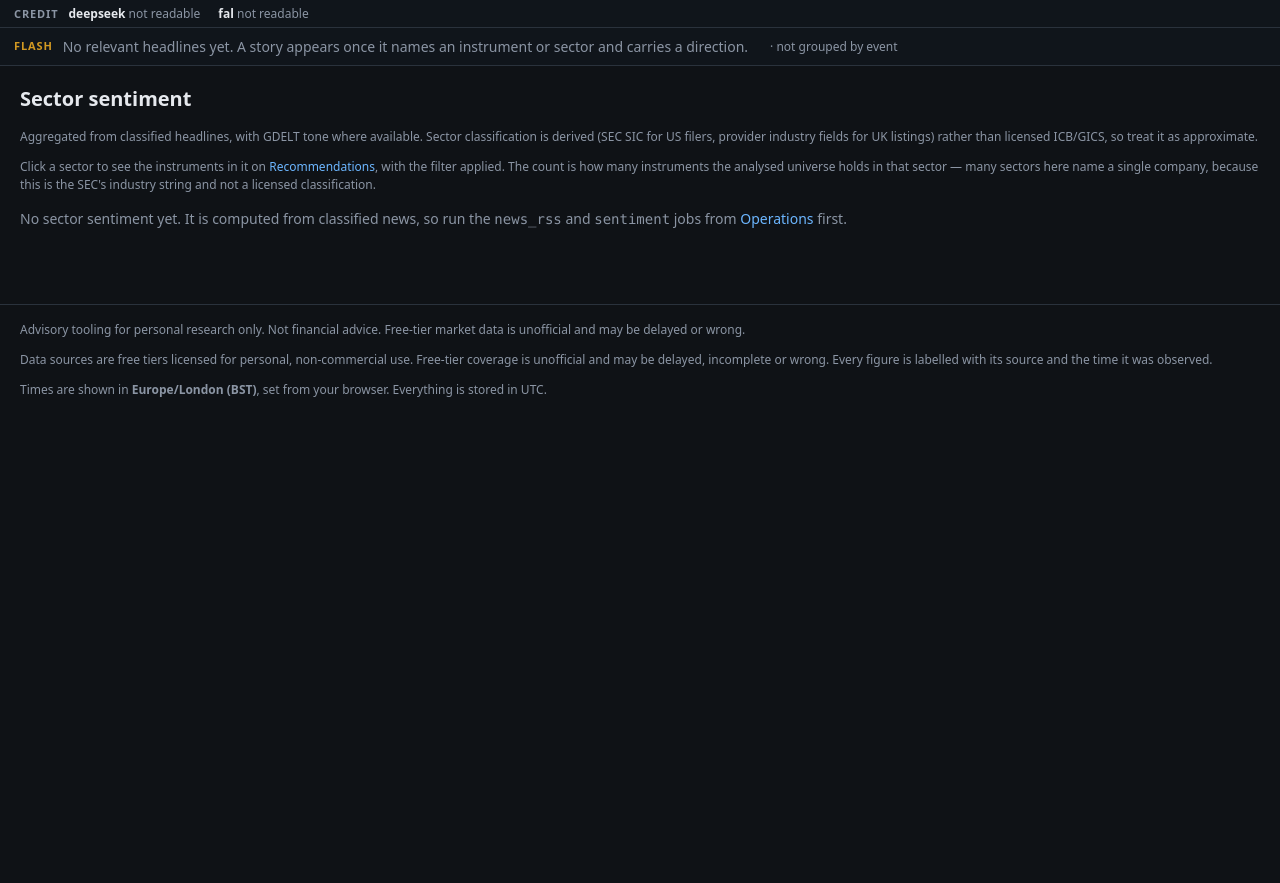
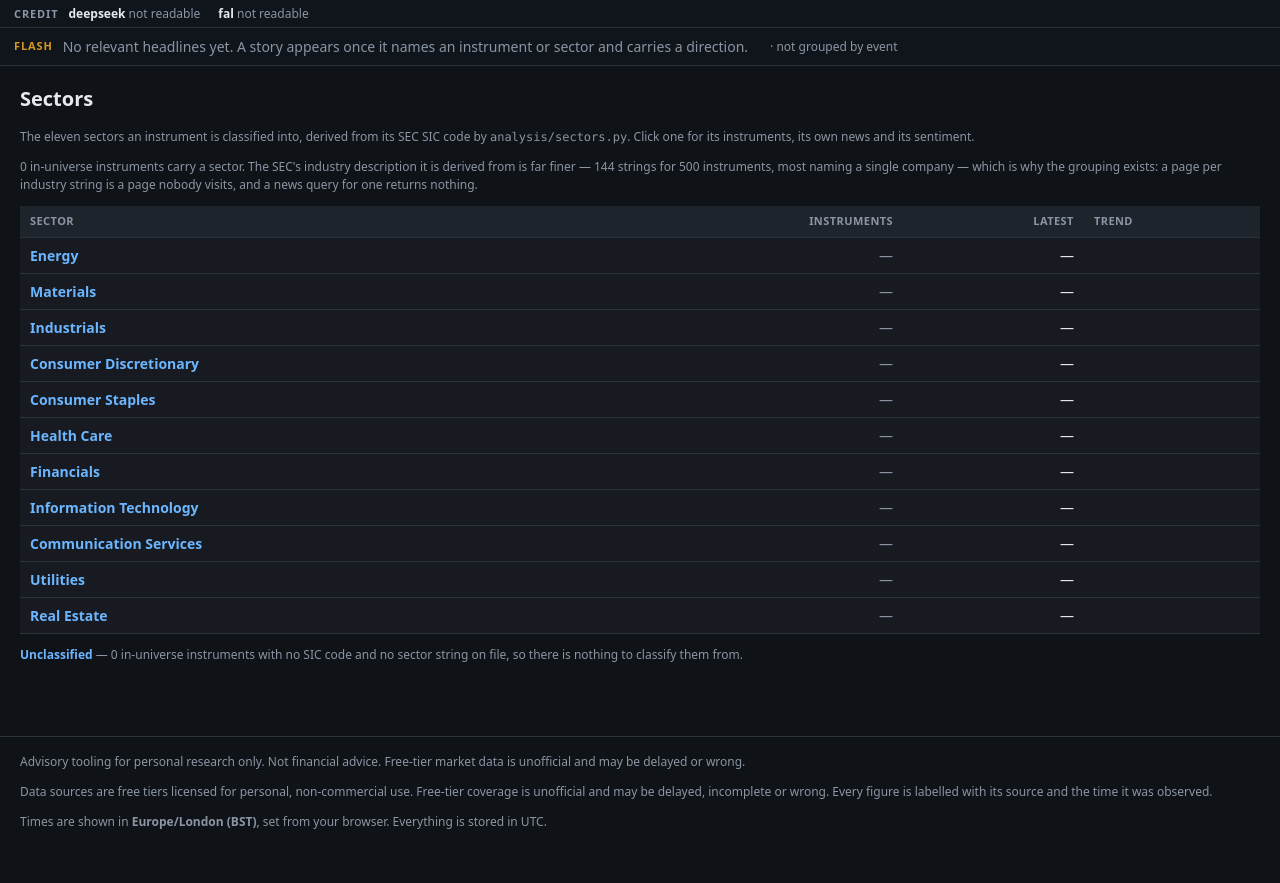
Before and after one commit to awltux/AwltuxTrading, a FastAPI app: page /sectors in a window 1280 px wide. Shown: the part 49-932 px from the top of the page. Before the commit the page ends 446 px from the top, so only its background shows below. Run offline with FastAPI, Linux system fonts and the light colour scheme; data that the repository does not hold is empty; some libraries are stand-ins or nearby versions.

Commit message:
Give every sector a page: its instruments, its news and its sentiment
The sector link used to be a querystring on the recommendations table. That made a
"sector" a filter rather than a view -- no news, no sentiment, and a page per SEC
industry *string*, which is 144 strings for 500 instruments and mostly names one
company. Now `/sectors` lists the eleven coarse sectors and each links to its own page.

- `partials/recommendations.html` takes a `list_base`, defaulting to `/dashboard`, and
  the sector page passes its own path. Without it a click on a column heading on a
  sector page would silently widen the view to the whole universe -- the table is the
  same template in both places, so sorting and paging cannot drift.
- The row's sector chip now links to the sector *page* on the coarse group while still
  showing the industry string, which is the one place both vocabularies appear together.
  The string is what EDGAR recorded; the group is a derivation, and hiding its input
  would make it unauditable.
- `queries.sector_group_counts`, `sector_news` and `sector_sentiment_series`.
  `sector_news` looks the appraisal up **scoped to `("sector", name)`** -- a story that
  also names a company has a different verdict for the company, and the sector page has
  to show the sector's.
- `recommendations()` and `_instruments_in_scope()` take `sector_group`, which is a
  different question from `sector`: the dashboard's dropdown filters on the 148 industry
  strings, the sector page on the eleven. Both are kept because both are asked.
- `/sectors/Unclassified` is the 185 instruments with neither a SIC code nor a sector
  string. Not a twelfth sector -- but leaving them out makes a third of the universe
  unreachable and indistinguishable from "this taxonomy has no gaps".
- An unknown sector is a 404, not an empty page: "no such sector" and "a sector with
  nothing in it" are different answers, and the second is already reachable.

`unclassified_sector` changed meaning, so the global is now `sectors.UNCLASSIFIED`
("Unclassified") rather than `filters.UNCLASSIFIED` ("__unclassified__"). Those two are
deliberately different strings: one is a URL a reader reads, the other an opaque
dropdown value the dashboard's industry filter compares against.

`recommendations` sits at complexity 15, the gate. It was already there and this change
did not move it, but it is the next thing in this module that wants splitting.

```diff
--- a/src/awltux/web/queries.py
+++ b/src/awltux/web/queries.py
@@ -16,7 +16,7 @@ from sqlalchemy import Select, desc, func, select
 from sqlalchemy.orm import Session
 
 from awltux.analysis import attention as attention_rules
-from awltux.analysis import macro
+from awltux.analysis import macro, sectors
 from awltux.analysis.attention import Reason
 from awltux.analysis.embeddings import group_events
 from awltux.config import get_settings
@@ -68,6 +68,9 @@ class RecommendationRow:
     ticker: str
     name: str
     sector: str | None
+    #: The coarse eleven -- what the sector page is keyed on. Beside ``sector`` rather
+    #: than replacing it: the row shows the industry string and links to the group.
+    sector_group: str | None
     currency: str | None
     price: float | None
     change_pct: float | None
@@ -227,6 +230,7 @@ def _instruments_in_scope(
     only_held: bool = False,
     sector: str | None = None,
     sector_unknown: bool = False,
+    sector_group: str | None = None,
     search: str | None = None,
 ) -> list[Instrument]:
     """The instruments the table may show, narrowed by the column filters.
@@ -237,9 +241,11 @@ def _instruments_in_scope(
     are not incidental; the point of moving them is that they are all the same kind of
     thing and the assembly below is not.
 
-    The universe condition is not a filter and is here regardless: every other query in
-    this module assumes it, and an instrument outside the universe has no business
-    occupying a row.
+    ``sector_group`` is the coarse eleven and is a *different question* from ``sector``,
+    which is the SEC industry string. Both are kept because both are asked: the
+    dashboard's dropdown lists the 148 industry strings a reader can search by name,
+    and the sector page is keyed on the eleven that have pages. ``sector_group=UNCLASSIFIED``
+    selects the instruments with no group, which is a real population of 185.
     """
     query = (
         select(Instrument)
@@ -252,6 +258,10 @@ def _instruments_in_scope(
         query = query.where(Instrument.sector.is_(None))
     elif sector:
         query = query.where(Instrument.sector == sector)
+    if sector_group == sectors.UNCLASSIFIED:
+        query = query.where(Instrument.sector_group.is_(None))
+    elif sector_group:
+        query = query.where(Instrument.sector_group == sector_group)
     if search:
         pattern = f"%{search.lower()}%"
         query = query.where(
@@ -280,6 +290,7 @@ def recommendations(
     horizon_fit: str | None = None,
     sector: str | None = None,
     sector_unknown: bool = False,
+    sector_group: str | None = None,
     only_suggestions: bool = False,
     only_held: bool = False,
     needs_attention: bool = False,
@@ -306,6 +317,7 @@ def recommendations(
         only_held=only_held,
         sector=sector,
         sector_unknown=sector_unknown,
+        sector_group=sector_group,
         search=search,
     )
     if not instruments:
@@ -393,6 +405,7 @@ def recommendations(
                 ticker=instrument.t212_ticker,
                 name=instrument.display_name,
                 sector=instrument.sector,
+                sector_group=instrument.sector_group,
                 currency=instrument.currency_code,
                 price=price,
                 change_pct=change_pct,
@@ -932,6 +945,52 @@ def recent_news(
     return list(session.execute(statement.limit(limit)).scalars().all())
 
 
+def sector_group_counts(session: Session) -> list[tuple[str | None, int]]:
+    """How many in-universe instruments sit in each coarse sector.
+
+    ``None`` is a real key, exactly as :func:`sector_counts` documents for the
+    industry string: 185 in-universe instruments have neither a SIC code nor a sector
+    string, and the index has to be able to offer them or a third of the universe is
+    unreachable from the sector pages.
+    """
+    rows = session.execute(
+        select(Instrument.sector_group, func.count())
+        .where(Instrument.in_universe.is_(True))
+        .where(Instrument.excluded.is_(False))
+        .group_by(Instrument.sector_group)
+    ).all()
+    return [(group, count) for group, count in rows]
+
+
+def sector_news(session: Session, name: str, *, limit: int = 25) -> list[tuple[Any, Any]]:
+    """Recent stories tagged with a sector, each with its *sector* appraisal.
+
+    Scoped to the subject, which is the whole point of the per-subject appraisal: a
+    story that also names a company has a different verdict for the company, and the
+    sector page must show the sector's.
+    """
+    tickers: list[tuple[NewsItem, Any]] = []
+    rows = list(
+        session.execute(
+            select(NewsItem)
+            .where(NewsItem.relevant.is_(True))
+            .order_by(desc(NewsItem.published_at))
+            .limit(400)
+        ).scalars().all()
+    )
+    tagged = [row for row in rows if name in (row.sectors or [])]
+    appraisals = appraisals_for(session, tagged, subject=("sector", name))
+    for row in tagged[:limit]:
+        tickers.append((row, appraisals.get(row.id)))
+    return tickers
+
+
+def sector_sentiment_series(session: Session, name: str, *, days: int = 60) -> list[dict[str, Any]]:
+    """One sector's sentiment series, oldest first. Empty when it has none yet."""
+    series = sector_sentiment(session, days=days)
+    return series.get(name, [])
+
+
 def sector_sentiment(session: Session, *, days: int = 30) -> dict[str, list[dict[str, Any]]]:
     """Sector sentiment time series, keyed by sector, newest last."""
     cutoff = utc_today() - dt.timedelta(days=days)
--- a/src/awltux/web/templates/sectors.html
+++ b/src/awltux/web/templates/sectors.html
@@ -2,60 +2,54 @@
 {% block title %}Sectors — {{ app_name }}{% endblock %}
 
 {% block content %}
-<h1>Sector sentiment</h1>
+<h1>Sectors</h1>
 <p class="muted small">
-  Aggregated from classified headlines, with GDELT tone where available.
-  Sector classification is derived (SEC SIC for US filers, provider industry
-  fields for UK listings) rather than licensed ICB/GICS, so treat it as
-  approximate.
+  The eleven sectors an instrument is classified into, derived from its SEC SIC code by
+  <code>analysis/sectors.py</code>. Click one for its instruments, its own news and its
+  sentiment.
 </p>
 <p class="muted small">
-  Click a sector to see the instruments in it on
-  <a href="/dashboard">Recommendations</a>, with the filter applied. The count is
-  how many instruments the analysed universe holds in that sector — many sectors
-  here name a single company, because this is the SEC's industry string and not a
-  licensed classification.
+  {{ total_instruments }} in-universe instruments carry a sector. The SEC's industry
+  description it is derived from is far finer — 144 strings for 500 instruments, most
+  naming a single company — which is why the grouping exists: a page per industry string
+  is a page nobody visits, and a news query for one returns nothing.
 </p>
 
-{% if sectors %}
 <table class="grid">
   <thead>
-    <tr><th>Sector</th><th class="num">Latest</th><th class="num">Articles</th><th>Trend</th><th>Series</th><th class="num">Instruments</th></tr>
+    <tr><th>Sector</th><th class="num">Instruments</th><th class="num">Latest</th><th>Trend</th></tr>
   </thead>
   <tbody>
-  {% for name, series in sectors %}
-    {% set last = latest[name] %}
-    {% set count = counts.get(name, 0) %}
+  {% for row in sectors %}
     <tr>
       <td>
-        {# The drill-down. An empty sector still links: landing on a filtered
-           table that says "0 instruments" answers the question, whereas a
-           disabled link would leave the reader wondering whether it was empty or
-           broken. #}
-        <a href="/dashboard?sector={{ name | urlencode }}"><strong>{{ name }}</strong></a>
+        {# Every sector links, including an empty one: landing on a page that says
+           "0 instruments" answers the question, whereas a disabled link leaves the
+           reader wondering whether it was empty or broken. #}
+        <a href="/sectors/{{ row.name | urlencode }}"><strong>{{ row.name }}</strong></a>
       </td>
-      <td class="num {% if last and last.score > 0 %}good{% elif last %}bad{% endif %}">
-        {{ last.score | number(2) if last else '—' }}
+      <td class="num {% if not row.count %}muted{% endif %}">{{ row.count if row.count else '—' }}</td>
+      <td class="num {% if row.latest and row.latest.score > 0 %}good{% elif row.latest %}bad{% endif %}">
+        {{ row.latest.score | number(2) if row.latest else '—' }}
       </td>
-      <td class="num">{{ last.articles if last else '—' }}</td>
       <td>
-        {% if last %}
-          <span class="meter"><span style="width: {{ ((last.score + 1) / 2 * 100) | round(0) }}%"></span></span>
+        {% if row.latest %}
+          <span class="meter"><span style="width: {{ ((row.latest.score + 1) / 2 * 100) | round(0) }}%"></span></span>
         {% endif %}
       </td>
-      <td class="small muted">
-        {% for point in series[-14:] %}{{ point.score | number(2) }}{% if not loop.last %} · {% endif %}{% endfor %}
-      </td>
-      <td class="num {% if not count %}muted{% endif %}">{{ count if count else '—' }}</td>
     </tr>
   {% endfor %}
   </tbody>
 </table>
-{% else %}
-  <p class="muted">
-    No sector sentiment yet. It is computed from classified news, so run the
-    <code>news_rss</code> and <code>sentiment</code> jobs from
-    <a href="/jobs">Operations</a> first.
-  </p>
-{% endif %}
+
+{# Not a twelfth sector: the 185 instruments with neither a SIC code nor a sector
+   string. Offered on the same table because leaving them out would make a third of
+   the universe unreachable from here, and a reader would have no way to tell that
+   from "this taxonomy has no gaps". #}
+<p class="muted small">
+  <a href="/sectors/{{ unclassified.name | urlencode }}"><strong>Unclassified</strong></a>
+  — {{ unclassified.count }} in-universe instrument{{ '' if unclassified.count == 1 else 's' }}
+  with no SIC code and no sector string on file, so there is nothing to classify them
+  from.
+</p>
 {% endblock %}
```
Also changed, not shown: src/awltux/analysis/sectors.py (+14 -0 lines), src/awltux/web/routes/dashboard.py (+81 -22 lines), src/awltux/web/templates/partials/recommendations.html (+27 -18 lines), src/awltux/web/templates/sector.html (added, +95 -0 lines), src/awltux/web/templating.py (+8 -7 lines), tests/test_sector_drilldown.py (+147 -29 lines).
